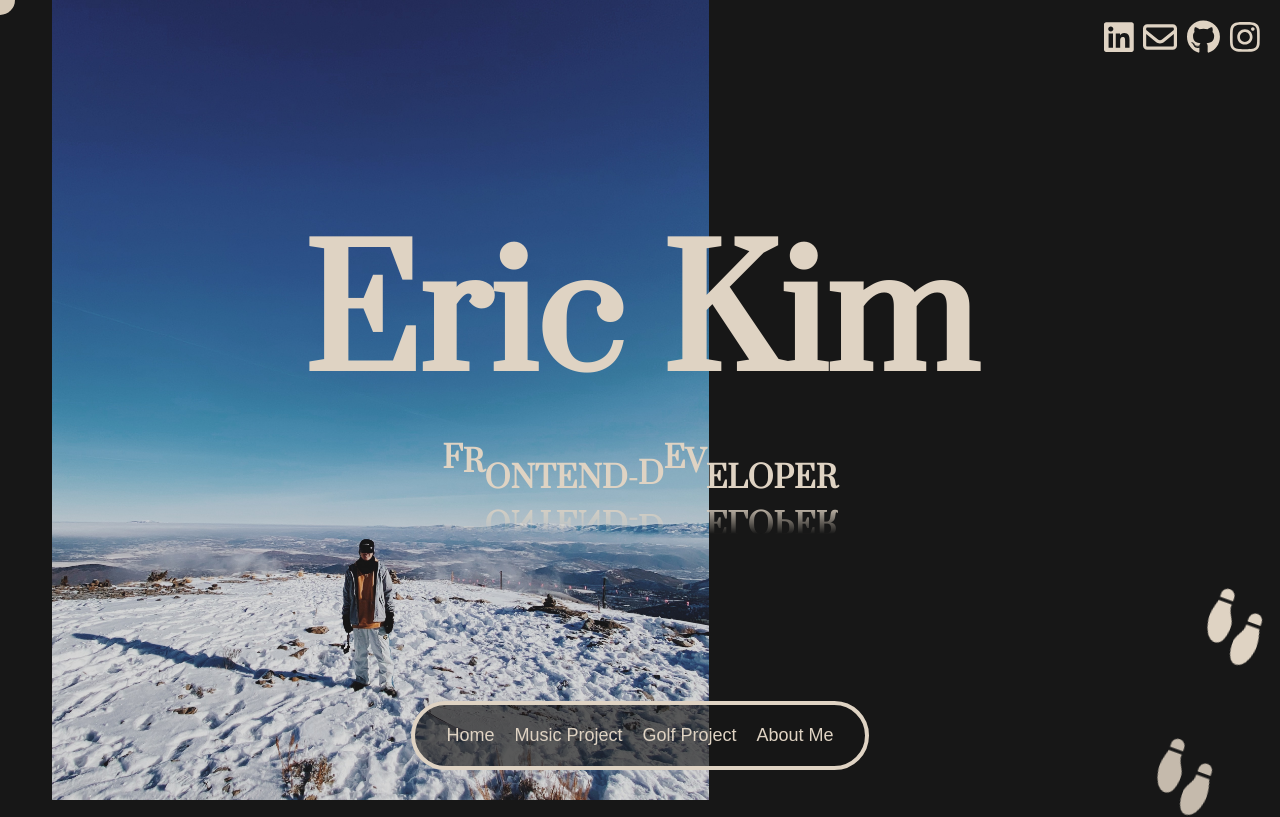
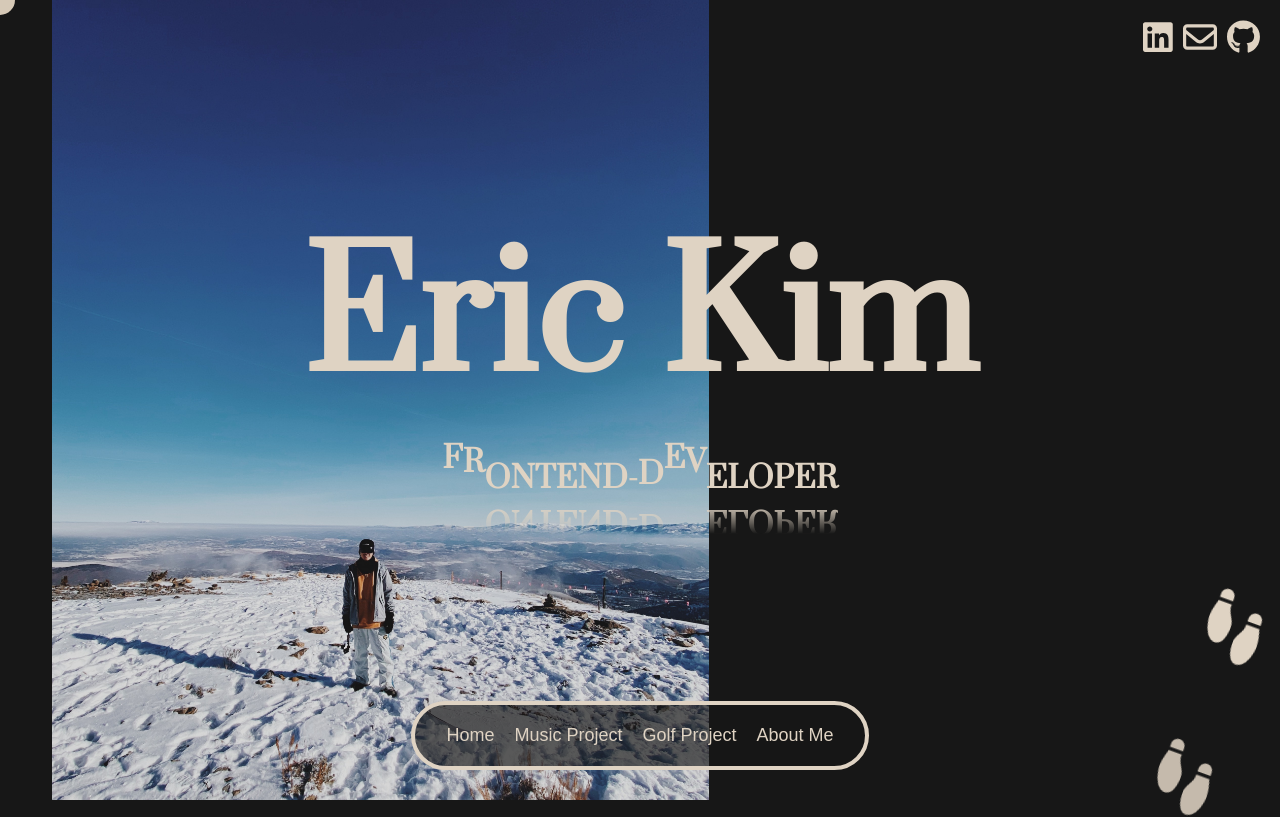
Before and after one commit to ekim1243/portfolio, a React (Create React App) app: page / in a window 1280 px wide. Shown: the top 817 px of the page. Built offline with nearby package versions, Linux system fonts and the light colour scheme; a web font is replaced by a local one.

Commit message:
edit texts on showcase, delete one of the icons on navbar

```diff
--- a/src/components/Main.js
+++ b/src/components/Main.js
@@ -4,7 +4,6 @@ import { FontAwesomeIcon } from "@fortawesome/react-fontawesome";
 import {
   faGithub,
   faLinkedin,
-  faInstagram,
 } from "@fortawesome/free-brands-svg-icons";
 import { faEnvelope } from "@fortawesome/free-regular-svg-icons";
 
@@ -60,15 +59,6 @@ const Main = () => {
             <FontAwesomeIcon icon={faGithub} className="icon" />
           </li>
         </a>
-        <a
-          href="https://www.instagram.com/eric1243/"
-          target="_blank"
-          rel="noreferrer"
-        >
-          <li className="instagram">
-            <FontAwesomeIcon icon={faInstagram} className="icon" />
-          </li>
-        </a>
       </ul>
       <h1>Eric Kim</h1>
       <h2 className="waivy">{renderLetters()}</h2>
--- a/src/components/Showcase.js
+++ b/src/components/Showcase.js
@@ -100,11 +100,7 @@ const Showcase = () => {
           Music Project
         </h1>
         <div className="music-container">
-          <a
-            href={musicUrl}
-            target="_blank"
-            rel="noopener noreferrer"
-          >
+          <a href={musicUrl} target="_blank" rel="noopener noreferrer">
             <img
               className="music-img"
               src={musicImage}
@@ -145,22 +141,17 @@ const Showcase = () => {
           <div ref={golfDescriptionRef} className="golf-description-container">
             <p className="golf-description">
               The Golf Project was the very first project I’ve created, aside
-              from the ones I completed through Codecademy. During the initial
-              two hours, I found myself staring at the screen, feeling lost and
-              uncertain about how to proceed. I started visiting different types
-              of websites and realized I needed to choose a theme and its
-              purpose. What kind of visual should I give the audiences? What is
-              the intended purpose of the website? Once I had clarity on these
-              aspects, getting started on the project seemed easier! (Until I
-              actually began to code and realized I underestimated the
-              difficulty of CSS…)
+              from the ones I completed through Codecademy. Combining my passion
+              for golf and curiosity for web development, I've created a project
+              using HTML, CSS, and JavaScript. With HTML, I've structured the
+              layout, CSS brings style and visual appeal, and JavaScript adds
+              dynamic event handling. As users interact with the elements, my
+              project replicates the engaging experience of golf websites,
+              providing insights into their construction while indulging my love
+              for the sport.
             </p>
           </div>
-          <a
-            href={golfUrl}
-            target="_blank"
-            rel="noopener noreferrer"
-          >
+          <a href={golfUrl} target="_blank" rel="noopener noreferrer">
             <img
               className="golf-img"
               src={golfImage}
```
